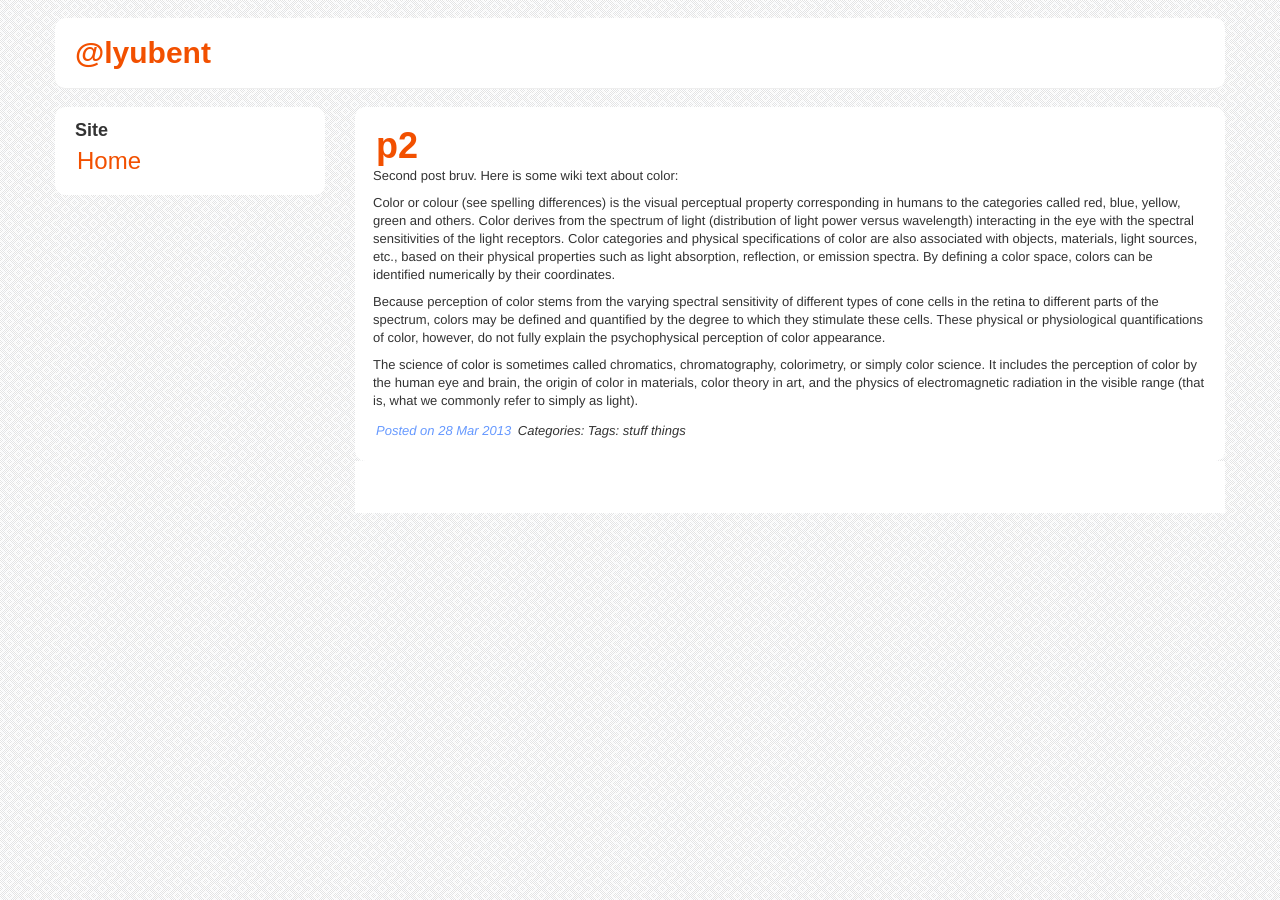
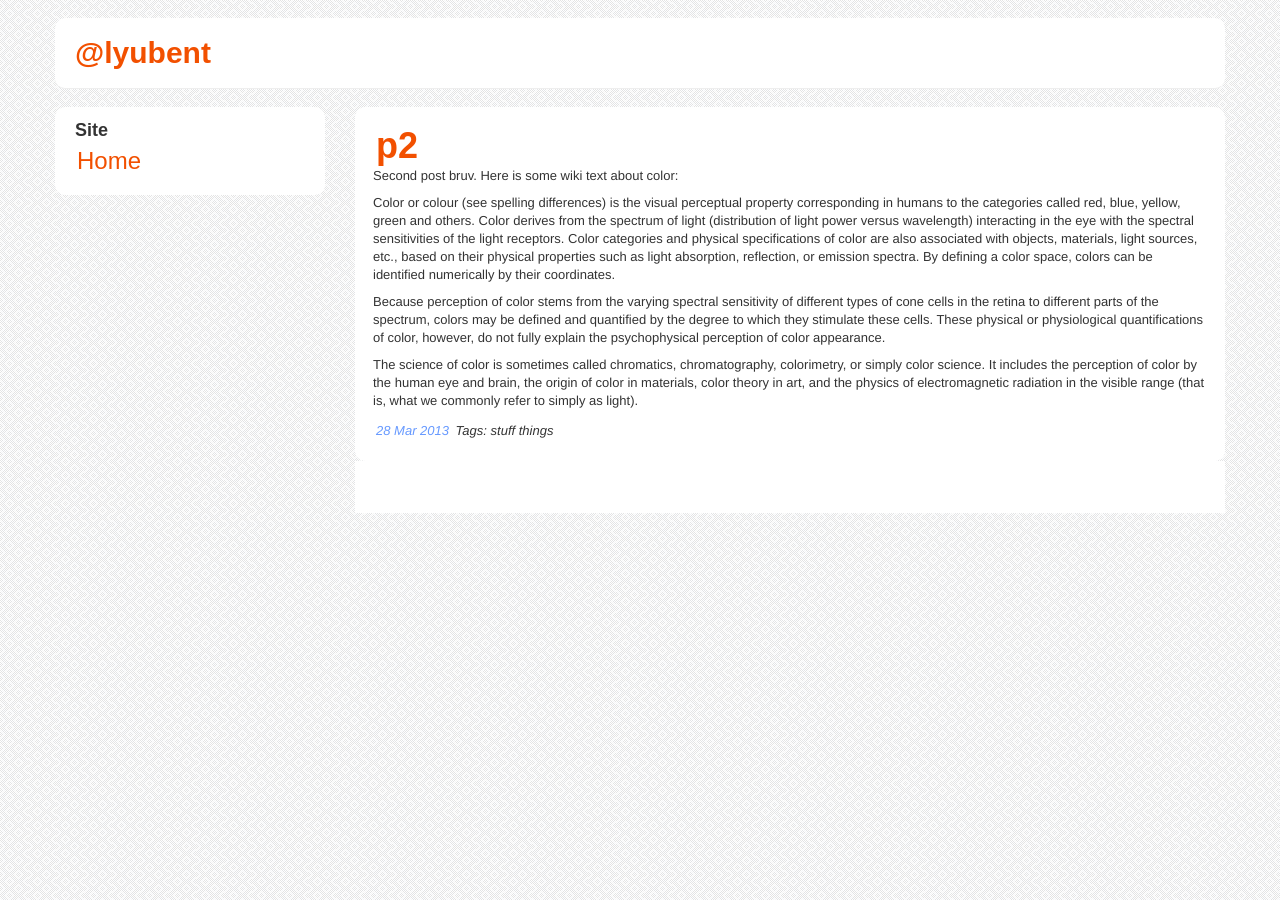
Before and after one commit to lyubent/lyubent.github.com, a Jekyll site: the page built from _posts/2013-03-28-p2.md, in a window 1280 px wide. Built offline with Jekyll 4.4.1, drawn with Linux system fonts in a browser that asks for light colours; some web fonts are replaced.

Commit message:
Updated _layouts/default.html

```diff
--- a/_layouts/default.html
+++ b/_layouts/default.html
@@ -56,8 +56,7 @@
               {{ content }}
             </div>
             <p class="byline">
-              <a href="{{ page.url }}">Posted on {{page.date | date_to_string }}</a>
-              Categories: {{ page.categories | join("\n") }}
+              <a href="{{ page.url }}">{{page.date | date_to_string }}</a>
               Tags: {{ page.tags | join("\n") }}
             </p>
           </div>
```
